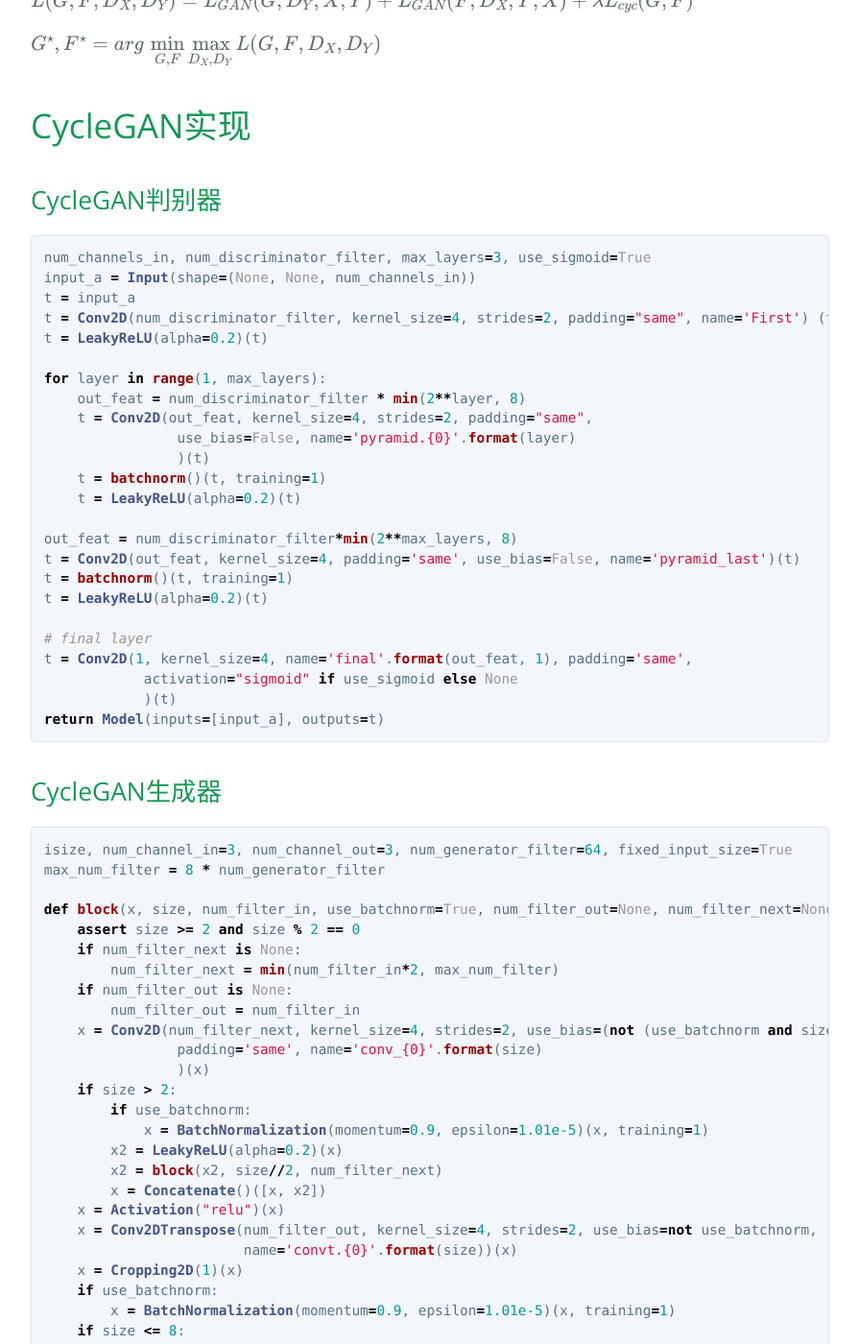
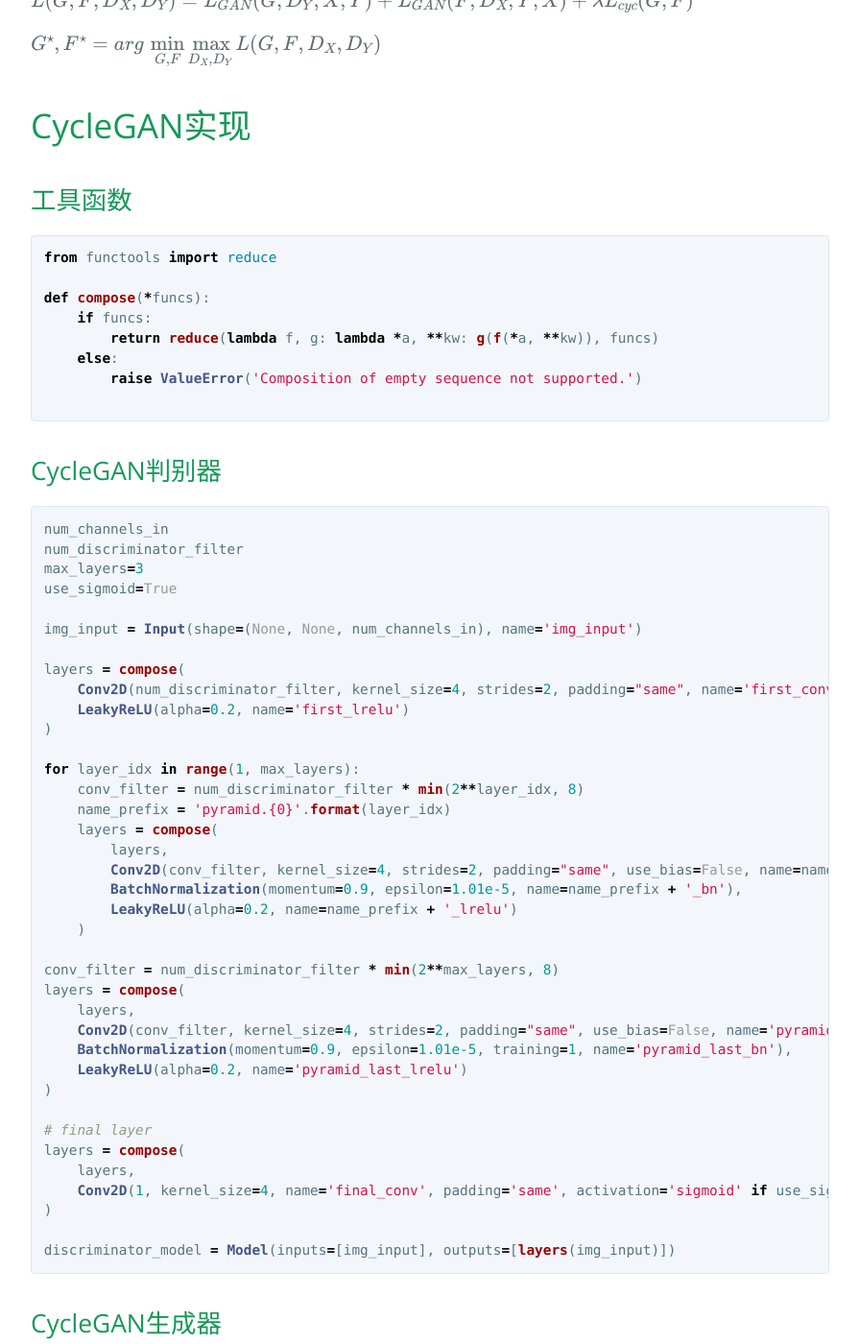
Before and after one commit to jiangcy1994/jiangcy1994.github.io, a Jekyll site: the page built from _posts/2019-11-25-cycle-gan.markdown, in a window 1280 px wide and 1400 px high, scrolled down 1106 px. Shown: the whole window at 96% size, without its empty margins (192-1087 px from the left). Built offline with Jekyll 4.4.1, drawn with Linux system fonts in a browser that asks for light colours; formulas are drawn with MathJax 3; some of the changed text lies outside the part shown.

Commit message:
Update 2019-11-25-cycle-gan.markdown

````diff
--- a/_posts/2019-11-25-cycle-gan.markdown
+++ b/_posts/2019-11-25-cycle-gan.markdown
@@ -39,40 +39,71 @@ $G^\star, F^\star=arg\, \underset {G,F}{\min} \underset{D_X,D_Y}{\max} L(G, F, D
 
 # CycleGAN实现
 
+## 工具函数
+
+``` python
+from functools import reduce
+
+def compose(*funcs):
+    if funcs:
+        return reduce(lambda f, g: lambda *a, **kw: g(f(*a, **kw)), funcs)
+    else:
+        raise ValueError('Composition of empty sequence not supported.')
+
+```
+
+
 ## CycleGAN判别器
 
 ``` python
-num_channels_in, num_discriminator_filter, max_layers=3, use_sigmoid=True
-input_a = Input(shape=(None, None, num_channels_in))
-t = input_a
-t = Conv2D(num_discriminator_filter, kernel_size=4, strides=2, padding="same", name='First') (t)
-t = LeakyReLU(alpha=0.2)(t)
+num_channels_in
+num_discriminator_filter
+max_layers=3
+use_sigmoid=True
 
-for layer in range(1, max_layers):
-    out_feat = num_discriminator_filter * min(2**layer, 8)
-    t = Conv2D(out_feat, kernel_size=4, strides=2, padding="same",
-                use_bias=False, name='pyramid.{0}'.format(layer)
-                )(t)
-    t = batchnorm()(t, training=1)
-    t = LeakyReLU(alpha=0.2)(t)
+img_input = Input(shape=(None, None, num_channels_in), name='img_input')
 
-out_feat = num_discriminator_filter*min(2**max_layers, 8)
-t = Conv2D(out_feat, kernel_size=4, padding='same', use_bias=False, name='pyramid_last')(t)
-t = batchnorm()(t, training=1)
-t = LeakyReLU(alpha=0.2)(t)
+layers = compose(
+    Conv2D(num_discriminator_filter, kernel_size=4, strides=2, padding="same", name='first_conv'),
+    LeakyReLU(alpha=0.2, name='first_lrelu')
+)
+
+for layer_idx in range(1, max_layers):
+    conv_filter = num_discriminator_filter * min(2**layer_idx, 8)
+    name_prefix = 'pyramid.{0}'.format(layer_idx)
+    layers = compose(
+        layers,
+        Conv2D(conv_filter, kernel_size=4, strides=2, padding="same", use_bias=False, name=name_prefix + '_conv'),
+        BatchNormalization(momentum=0.9, epsilon=1.01e-5, name=name_prefix + '_bn'),
+        LeakyReLU(alpha=0.2, name=name_prefix + '_lrelu')
+    )
+
+conv_filter = num_discriminator_filter * min(2**max_layers, 8)
+layers = compose(
+    layers,
+    Conv2D(conv_filter, kernel_size=4, strides=2, padding="same", use_bias=False, name='pyramid_last_conv'),
+    BatchNormalization(momentum=0.9, epsilon=1.01e-5, training=1, name='pyramid_last_bn'),
+    LeakyReLU(alpha=0.2, name='pyramid_last_lrelu')
+)
 
 # final layer
-t = Conv2D(1, kernel_size=4, name='final'.format(out_feat, 1), padding='same',
-            activation="sigmoid" if use_sigmoid else None
-            )(t)
-return Model(inputs=[input_a], outputs=t)
+layers = compose(
+    layers,
+    Conv2D(1, kernel_size=4, name='final_conv', padding='same', activation='sigmoid' if use_sigmoid else None)
+)
+
+discriminator_model = Model(inputs=[img_input], outputs=[layers(img_input)])
 ```
 
 ## CycleGAN生成器
 
 
 ``` python
-isize, num_channel_in=3, num_channel_out=3, num_generator_filter=64, fixed_input_size=True
+img_size
+num_channel_in=3
+num_channel_out=3
+num_generator_filter=64
+fixed_input_size=True
 max_num_filter = 8 * num_generator_filter
 
 def block(x, size, num_filter_in, use_batchnorm=True, num_filter_out=None, num_filter_next=None):
@@ -100,9 +131,9 @@ def block(x, size, num_filter_in, use_batchnorm=True, num_filter_out=None, num_f
         x = Dropout(0.5)(x, training=1)
     return x
 
-size = isize if fixed_input_size else None
+size = img_size if fixed_input_size else None
 t = inputs = Input(shape=(size, size, num_channel_in))
-t = block(t, isize, num_channel_in, False, num_filter_out=num_channel_out, num_filter_next=num_generator_filter)
+t = block(t, img_size, num_channel_in, False, num_filter_out=num_channel_out, num_filter_next=num_generator_filter)
 t = Activation('tanh')(t)
-return Model(inputs=inputs, outputs=[t])
+generator_model = Model(inputs=inputs, outputs=[t])
 ```
````
